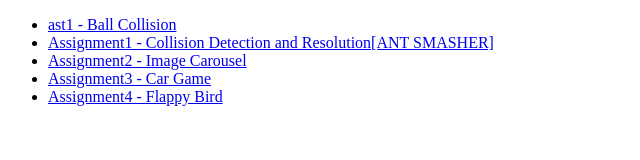
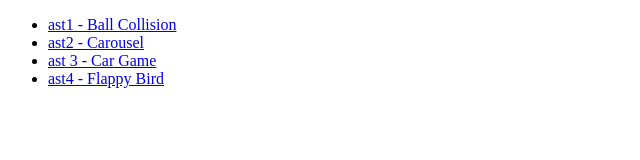
Before and after one commit to adhikari-anish/js-experiments, a plain HTML site: page index.html in a window 1280 px wide. Shown: the whole page, without its empty margins (0-640 px from the left). Drawn offline with Linux system fonts and the light colour scheme.

Commit message:
Update index.html

```diff
--- a/index.html
+++ b/index.html
@@ -8,10 +8,9 @@
 <body>
     <ul>
       <li><a href="./ast1 - Ball Collision/index.html">ast1 - Ball Collision</a></li>
-      <li><a href="./assignment1/collision_detection_resolution_with_AntSmasher-master/index.html">Assignment1 - Collision Detection and Resolution[ANT SMASHER]</a></li>
-      <li><a href="./assignment2/index.html">Assignment2 - Image Carousel</a></li>
-      <li><a href="./assignment3/index.html">Assignment3 - Car Game</a></li>
-      <li><a href="./assignment4/index.html">Assignment4 - Flappy Bird</a></li>
+      <li><a href="./ast2 - Carousel/index.html">ast2 - Carousel</a></li>
+      <li><a href="./ast 3 - Car Game/index.html">ast 3 - Car Game</a></li>
+      <li><a href="./ast4 - Flappy Bird/index.html">ast4 - Flappy Bird</a></li>
 
 
 
```
